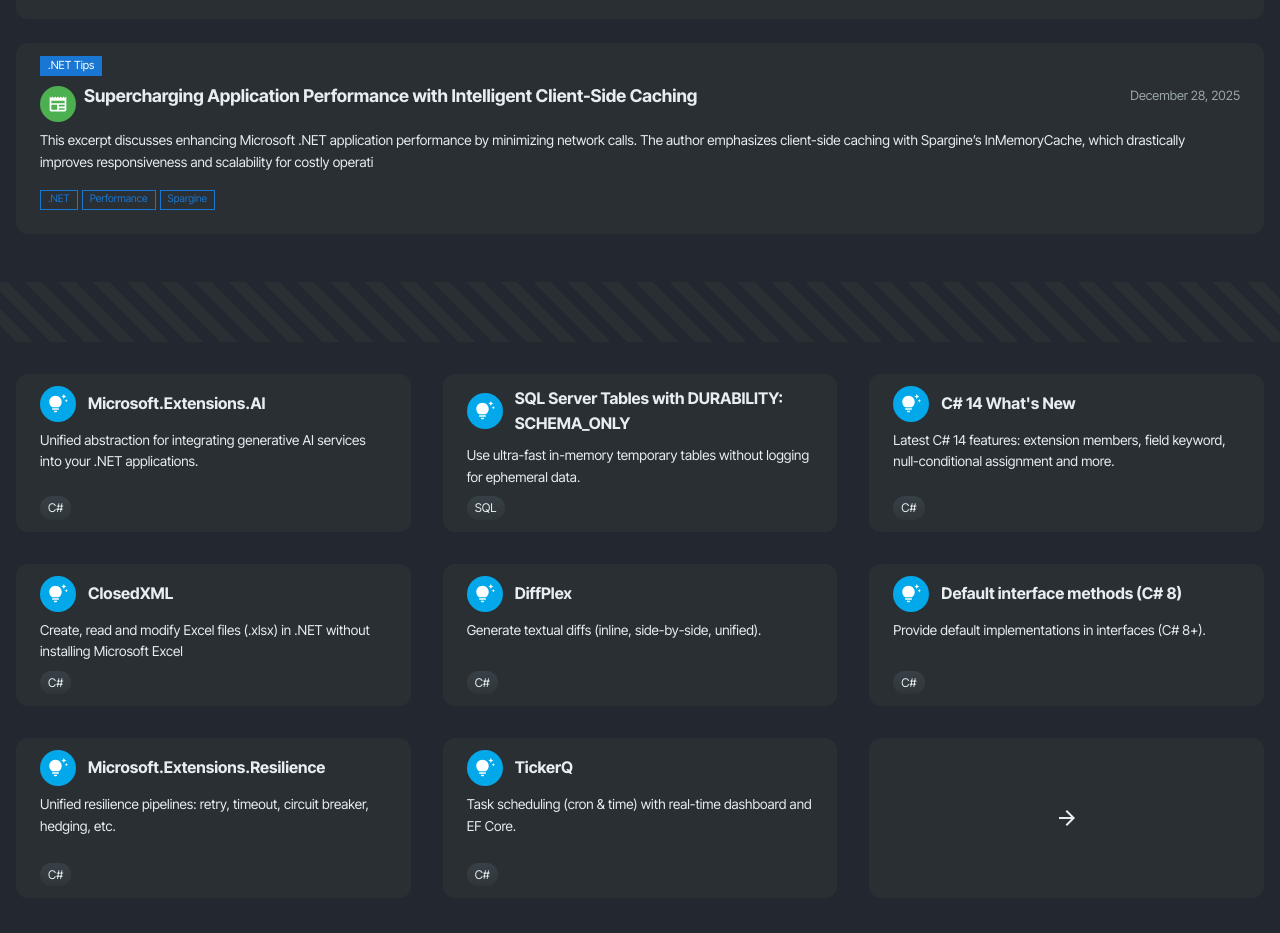
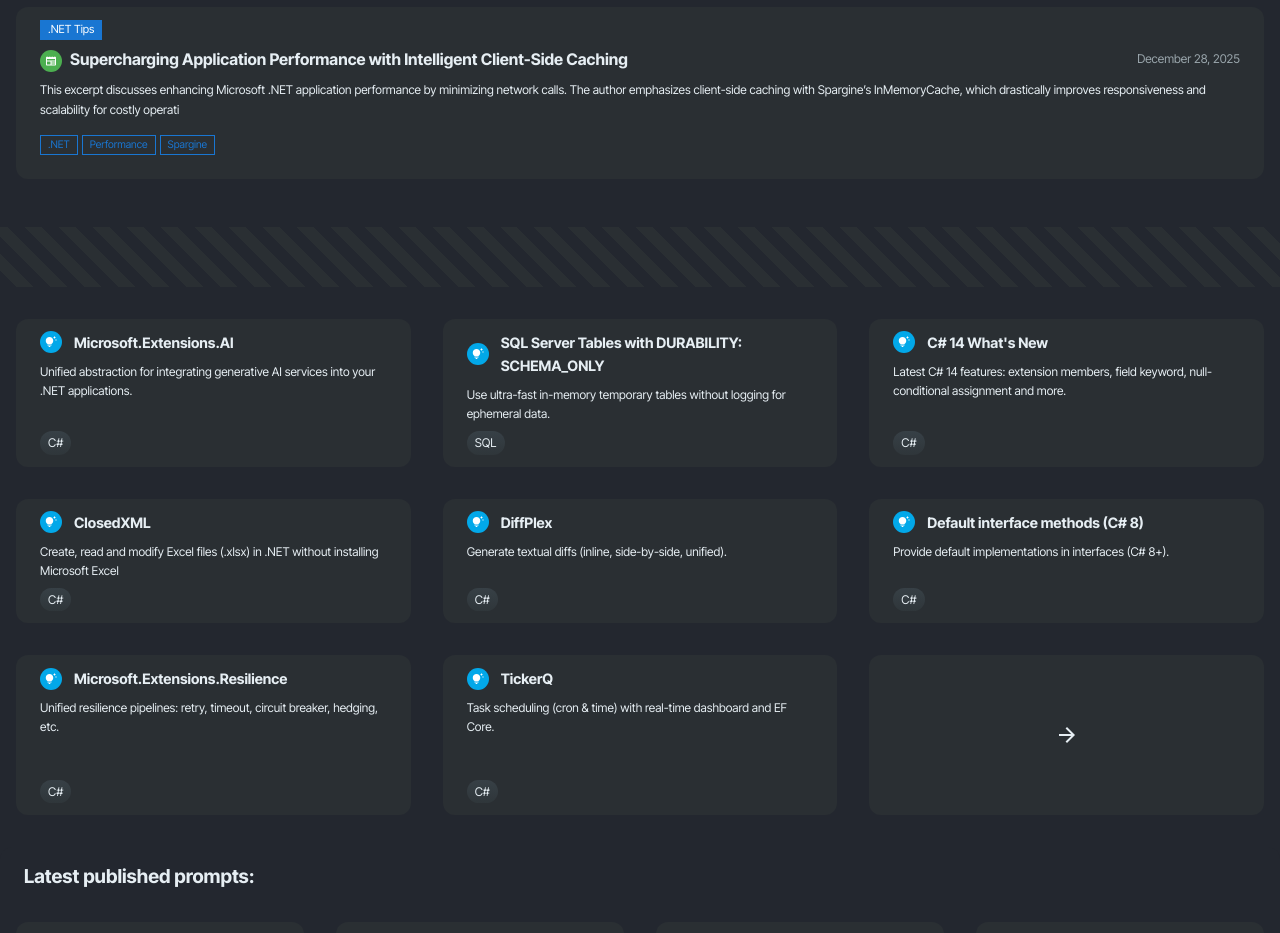
Before and after one commit to georgesp/CraftsmanLab, a React (Vite) app in the folder front/: page / in a window 1280 px wide. Shown: the part 520-1453 px from the top of the page. Built offline with nearby package versions, Linux system fonts and the light colour scheme.

Commit message:
Modification taille police cards

```diff
--- a/front/src/components/prompts/prompt-cards-grid.tsx
+++ b/front/src/components/prompts/prompt-cards-grid.tsx
@@ -79,8 +79,8 @@
                       display: 'inline-flex',
                       alignItems: 'center',
                       justifyContent: 'center',
-                      width: 36,
-                      height: 36,
+                      width: 22,
+                      height: 22,
                       backgroundColor: COLORS.promptsIcon,
                       borderRadius: '50%',
                       flexShrink: 0,
@@ -88,18 +88,18 @@
                   >
                     <TextSnippetIcon
                       fontSize="large"
-                      sx={{ color: '#FFFFFF', fontSize: 20 }}
+                      sx={{ color: '#FFFFFF', fontSize: 12 }}
                     />
                   </Box>
                   <Typography
-                    variant="h5"
+                    variant="h6"
                     component="h3"
                     sx={{ fontWeight: TYPOGRAPHY.fontWeights.bold, mb: 0, color: 'text.primary' }}
                   >
                     {getTranslatedText(p.slug, 'title', p.title)}
                   </Typography>
                 </Box>
-                <Typography variant="body1" sx={{ color: 'text.primary', flexGrow: 1, mb: 1 }}>
+                <Typography variant="body2" sx={{ color: 'text.primary', flexGrow: 1, mb: 1 }}>
                   {getTranslatedText(p.slug, 'shortDescription', p.shortDescription)}
                 </Typography>
                 <KeywordChips keywords={p.keywords} />
--- a/front/src/components/tips/tip-cards-grid.tsx
+++ b/front/src/components/tips/tip-cards-grid.tsx
@@ -111,8 +111,8 @@
                       display: 'inline-flex',
                       alignItems: 'center',
                       justifyContent: 'center',
-                      width: 36,
-                      height: 36,
+                      width: 22,
+                      height: 22,
                       backgroundColor: COLORS.tipsIcon,
                       borderRadius: '50%',
                       flexShrink: 0,
@@ -120,18 +120,18 @@
                   >
                     <TipsAndUpdatesIcon
                       fontSize="large"
-                      sx={{ color: '#FFFFFF', fontSize: 20 }}
+                      sx={{ color: '#FFFFFF', fontSize: 12 }}
                     />
                   </Box>
                   <Typography
-                    variant="h5"
+                    variant="h6"
                     component="h3"
                     sx={{ fontWeight: TYPOGRAPHY.fontWeights.bold, mb: 0, color: 'text.primary' }}
                   >
                     {getTranslatedText(t.slug, 'title', t.title)}
                   </Typography>
                 </Box>
-                <Typography variant="body1" sx={{ color: 'text.primary', flexGrow: 1, mb: 1 }}>
+                <Typography variant="body2" sx={{ color: 'text.primary', flexGrow: 1, mb: 1 }}>
                   {getTranslatedText(t.slug, 'shortDescription', t.shortDescription)}
                 </Typography>
 
--- a/front/src/pages/Home/home-page.tsx
+++ b/front/src/pages/Home/home-page.tsx
@@ -121,22 +121,22 @@
                               display: 'inline-flex',
                               alignItems: 'center',
                               justifyContent: 'center',
-                              width: 36,
-                              height: 36,
+                              width: 22,
+                              height: 22,
                               backgroundColor: '#4caf50',
                               borderRadius: '50%',
                               mt: 0.2,
                               flexShrink: 0,
                             }}
                           >
-                            <NewspaperIcon sx={{ color: '#FFFFFF', fontSize: 20 }} />
+                            <NewspaperIcon sx={{ color: '#FFFFFF', fontSize: 12 }} />
                           </Box>
                           <Box sx={{ display: 'flex', alignItems: 'center', justifyContent: 'space-between', flex: 1, gap: 2 }}>
                             <Typography
-                              variant="h6"
+                              variant="subtitle1"
                               component="h3"
                               sx={{
-                                fontSize: '1.1rem',
+                                fontSize: '1.0rem',
                                 lineHeight: 1.3,
                                 fontWeight: 600,
                               }}
@@ -144,10 +144,10 @@
                               {item.title}
                             </Typography>
                             <Typography
-                              variant="body2"
+                              variant="caption"
                               color="text.secondary"
                               sx={{
-                                fontSize: '0.8rem',
+                                fontSize: '0.75rem',
                                 whiteSpace: 'nowrap',
                               }}
                             >
@@ -157,7 +157,7 @@
                         </Box>
 
                         <Typography
-                          variant="body1"
+                          variant="body2"
                           sx={{
                             mb: 2,
                             flex: 1,
--- a/front/src/pages/News/news-page.tsx
+++ b/front/src/pages/News/news-page.tsx
@@ -588,22 +588,22 @@
                                   display: 'inline-flex',
                                   alignItems: 'center',
                                   justifyContent: 'center',
-                                  width: 36,
-                                  height: 36,
+                                  width: 22,
+                                  height: 22,
                                   backgroundColor: COLORS.newsIcon,
                                   borderRadius: '50%',
                                   mt: 0.2,
                                   flexShrink: 0,
                                 }}
                               >
-                                <NewspaperIcon sx={{ color: '#FFFFFF', fontSize: 20 }} />
+                                <NewspaperIcon sx={{ color: '#FFFFFF', fontSize: 12 }} />
                               </Box>
                               <Box sx={{ display: 'flex', alignItems: 'center', justifyContent: 'space-between', flex: 1, gap: 2 }}>
                                 <Typography
-                                  variant="h6"
+                                  variant="subtitle1"
                                   component="h3"
                                   sx={{
-                                    fontSize: '1.1rem',
+                                    fontSize: '1.0rem',
                                     lineHeight: 1.3,
                                     fontWeight: 600,
                                   }}
@@ -611,10 +611,10 @@
                                   {item.title}
                                 </Typography>
                                 <Typography
-                                  variant="body2"
+                                  variant="caption"
                                   color="text.secondary"
                                   sx={{
-                                    fontSize: '0.8rem',
+                                    fontSize: '0.75rem',
                                     whiteSpace: 'nowrap',
                                   }}
                                 >
@@ -625,16 +625,16 @@
 
                             {item.creator && (
                               <Typography
-                                variant="body2"
+                                variant="caption"
                                 color="text.secondary"
-                                sx={{ mb: 1.5, fontSize: '0.875rem' }}
+                                sx={{ mb: 1.5, fontSize: '0.8rem' }}
                               >
                                 {item.creator}
                               </Typography>
                             )}
 
                             <Typography
-                              variant="body1"
+                              variant="body2"
                               sx={{
                                 mb: 2,
                                 flex: 1,
```
